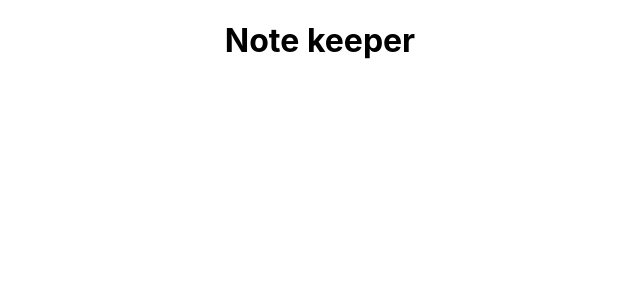
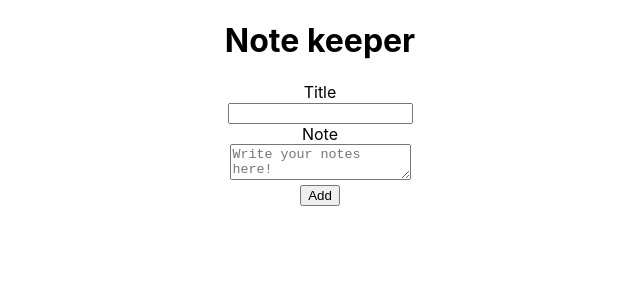
Before and after one commit to JessT8/note-keeping, a React (Create React App) app: page / in a window 1280 px wide. Shown: the top 300 px of the page, without its empty margins (320-960 px from the left). Built offline with nearby package versions, Linux system fonts and the light colour scheme.

Commit message:
Add form

```diff
--- a/src/App.js
+++ b/src/App.js
@@ -1,11 +1,12 @@
 import React from 'react';
-import logo from './logo.svg';
 import './App.css';
+import AddForm from "./addForm"
 
 function App() {
   return (
     <div className="App">
       <h1>Note keeper</h1>
+      <AddForm/>
     </div>
   );
 }
--- a/src/addForm.js
+++ b/src/addForm.js
@@ -0,0 +1,42 @@
+import React, { useState } from "react";
+
+function AddForm() {
+    const [values, setValues] = useState({title:"", note:"" });
+    return  <div className="AddForm">
+                <div>
+                    <label
+                        htmlFor="title">
+                            Title
+                    </label>
+                </div>
+                <div>
+                    <input
+                        id="title"
+                        name="title"
+                        value={values.title}
+                    />
+                </div>
+                <div>
+                    <label
+                        htmlFor="note">
+                        Note
+                    </label>
+                </div>
+                <div>
+                    <textarea
+                        name="note"
+                        id="note"
+                        value={values.note}
+                        placeholder="Write your notes here!"
+                    />
+                </div>
+                <div>
+                    <button>
+                        Add
+                    </button>
+                </div>
+            </div>
+}
+
+
+export default AddForm;
```
